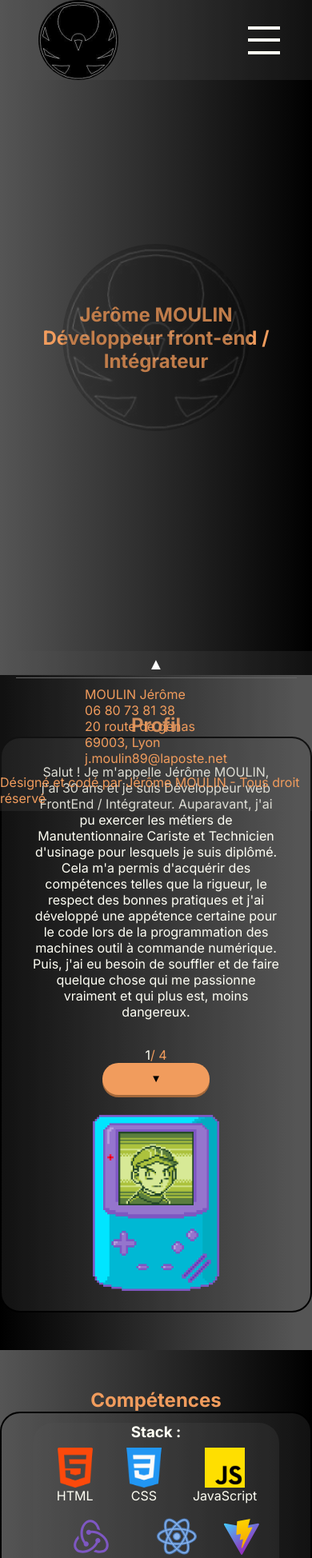
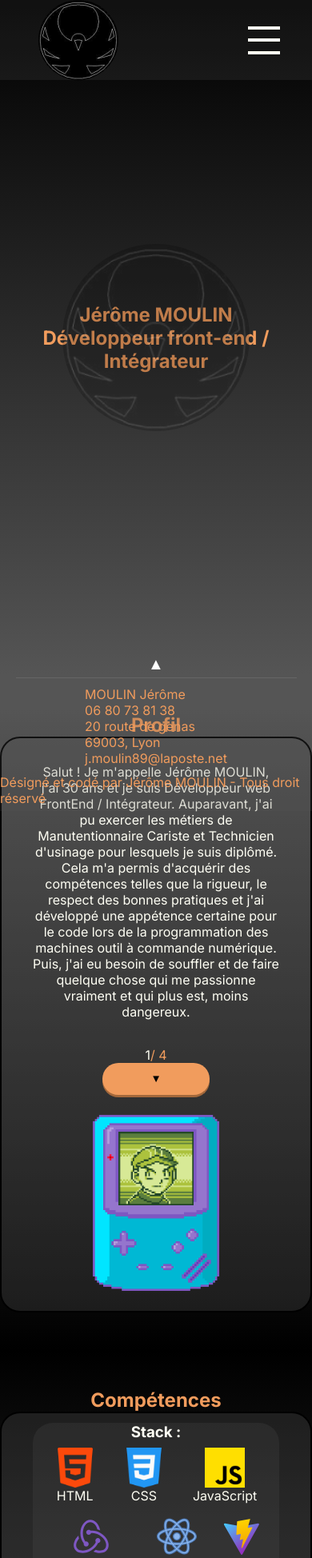
Before and after one commit to JeromeMOULIN/KNPortfolio, a Next.js app: page / in a window 390 px wide. Shown: the top 1948 px of the page at 80% size. Built offline with nearby package versions, Linux system fonts and the light colour scheme.

Commit message:
Correction orientation on background liear gradiant for mobile

```diff
--- a/src/app/globals.css
+++ b/src/app/globals.css
@@ -168,6 +168,51 @@ a {
     transform: none;
     transform-origin: top left;
   }
+  /* home */
+  section:nth-child(1) {
+    background: rgb(85, 85, 85);
+    background: linear-gradient(
+      0deg,
+      rgba(85, 85, 85, 1) 0%,
+      rgba(0, 0, 0, 1) 100%
+    );
+  }
+  /* Profile */
+  section:nth-child(2) {
+    background: rgb(85, 85, 85);
+    background: linear-gradient(
+      180deg,
+      rgba(85, 85, 85, 1) 5%,
+      rgba(0, 0, 0, 1) 100%
+    );
+  }
+  /* skill */
+  section:nth-child(3) {
+    background: rgb(85, 85, 85);
+    background: linear-gradient(
+      0deg,
+      rgba(85, 85, 85, 1) 0%,
+      rgba(0, 0, 0, 1) 100%
+    );
+  }
+  /* project */
+  section:nth-child(4) {
+    background: rgb(85, 85, 85);
+    background: linear-gradient(
+      180deg,
+      rgba(85, 85, 85, 1) 5%,
+      rgba(0, 0, 0, 1) 100%
+    );
+  }
+  /* contact */
+  section:nth-child(5) {
+    background: rgb(85, 85, 85);
+    background: linear-gradient(
+      0deg,
+      rgba(85, 85, 85, 1) 0%,
+      rgba(0, 0, 0, 1) 100%
+    );
+  }
   section {
     height: 100vh;
     width: 100vw;
@@ -177,7 +222,7 @@ a {
     align-items: center;
   }
   .contentSection {
-    background-color: rgb(85, 85, 85, 0.2);
+    background-color: rgb(85, 85, 85, 0.3);
     border-radius: 25px;
     border: 2px solid black;
     max-width: 1040px;
```
